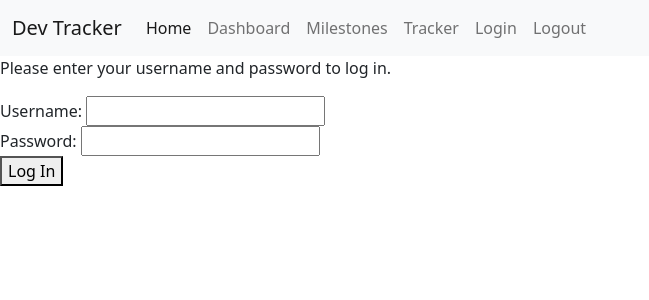
After one commit to subking21/dev-tracker, a Django app: page /accounts/login/ in a window 1280 px wide. The commit adds this page. Shown: the top 300 px of the page, without its empty margins (0-649 px from the left). Run offline with Django 5.2, Linux system fonts and the light colour scheme.

Commit message:
Tried to add a login system -- failed. Will be fixing this. Added the correct folders but URL's arent working

```diff
--- a/DevTracker/urls.py
+++ b/DevTracker/urls.py
@@ -22,11 +22,6 @@ from django.urls import path, include # Import include to reference other URLcon
 
 urlpatterns = [
     path('admin/', admin.site.urls), # Admin site URL
-    # path('website/', include('website.urls', namespace='website')) # Include URLs from the 'website' app
-    # the string 'website/' in the path function defines the BASE URL for all URLs in the 'website' app
-    # if i were to remove 'website/' and just have path('', include('website.urls', namespace='website'))
-    # then the default BASE URL would lead to the 'website' app
-
-    path('', include('website.urls', namespace='website')) # here i removed 'website/' to make the BASE URL lead to the 'website' app like home page
-
+    path('', include('website.urls', namespace='website')), # here i removed 'website/' to make the BASE URL lead to the 'website' app like home page
+    path('accounts/', include('django.contrib.auth.urls')), # Include Django's built-in authentication URLs
 ]
--- a/website/templates/base.html
+++ b/website/templates/base.html
@@ -48,6 +48,12 @@
                         <li class="nav-item">
                         <a class="nav-link" href="track">Tracker</a> <!-- Tracker link -->
                     </li>
+                    <li class="nav-item">
+                        <a class="nav-link" href="login">Login</a> <!-- Login link -->
+                    </li>
+                    <li class="nav-item">
+                        <a class="nav-link" href="logout">Logout</a> <!-- Logout link -->
+                    </li>
                 </ul>
             </div>
         </div>
--- /dev/null
+++ b/website/templates/registration/login.html
@@ -0,0 +1,29 @@
+{% extends "base.html" %}
+
+{% block title %}
+Login Page
+{% endblock title %}
+
+{% block content %}
+{% if form.errors %}
+    <p>Your username and password didn't match. Please try again.</p>
+{% else %}
+    <p>Please enter your username and password to log in.</p>
+{% endif %}
+
+<div class="login-form">
+    <form method="post" action="{% url 'website:login' %}">
+        {% csrf_token %}
+        <div>
+            <label for="id_username">Username:</label>
+            <input type="text" name="username" id="id_username" required>
+        </div>
+        <div>
+            <label for="id_password">Password:</label>
+            <input type="password" name="password" id="id_password" required>
+        </div>
+        <button type="submit">Log In</button>
+    </form>
+</div>
+
+{% endblock content %}
--- a/website/urls.py
+++ b/website/urls.py
@@ -1,14 +1,17 @@
 from django.contrib import admin # Admin site URL
 from django.urls import path # Import path for defining URL patterns
 from . import views # Import views from the current package
+from django.contrib.auth import views as auth_views # Import Django's built-in authentication views
 
 app_name = 'website' # Set the application namespace
 
 # Define the URL patterns for the 'website' app
 urlpatterns = [
     path('', views.home, name='homepage'),
-    path('dashboard', views.dashboard, name='dashboard'), # the string 'dashboard' is the default URL after the BASE URL so it will be localhost:8000/dashboard to access this view
-    path('login', views.login, name='login'),
+    path('/account/dashboard', views.dashboard, name='dashboard'), # the string 'dashboard' is the default URL after the BASE URL so it will be localhost:8000/dashboard to access this view
     path('milestones', views.milestones, name='milestones'),
     path('track', views.track, name='track'),
+
+    path('registration/login/', auth_views.LoginView.as_view(template_name='website/registration/login.html'), name='login'), # Use the built in login view with a custom template
+    path('registration/logout/', auth_views.LogoutView.as_view(template_name='website/registration/logout.html'), name='logout'), # Use the built in logout view with a custom template
 ]
--- a/website/views.py
+++ b/website/views.py
@@ -1,16 +1,16 @@
 from django.shortcuts import render # Import render to render templates
 from .models import Problem, Milestone  # Import models if needed in views
+from django.contrib.auth.decorators import login_required # Import login_required decorator
 
 # Create your views here.
 
 def home(request): # Home page view
     return render(request, 'index.html') # Render the 'index.html' template
 
+@login_required # Require login to access the dashboard
 def dashboard(request): # Dashboard page view
-
     all_problems = Problem.objects.all()  # this is just an SQL query to get all Problem objects from the database
-
-    return render(request, 'dashboard.html', {'Problems Solved': all_problems}) # Pass the problems to the template context
+    return render(request, 'account/dashboard.html', {'Problems Solved': all_problems}) # Pass the problems to the template context
 
 def login(request): # Login page view
     return render(request, 'login.html')
```
Also changed, not shown: DevTracker/settings.py (+8 -2 lines), website/templates/account/dashboard.html (added, +27 -0 lines), website/templates/dashboard.html (deleted, +0 -18 lines), website/templates/login.html (deleted, +0 -9 lines), website/templates/registration/logged_out.html (added, +9 -0 lines), website/migrations/0003_alter_milestone_options_alter_problem_options.py (added).
